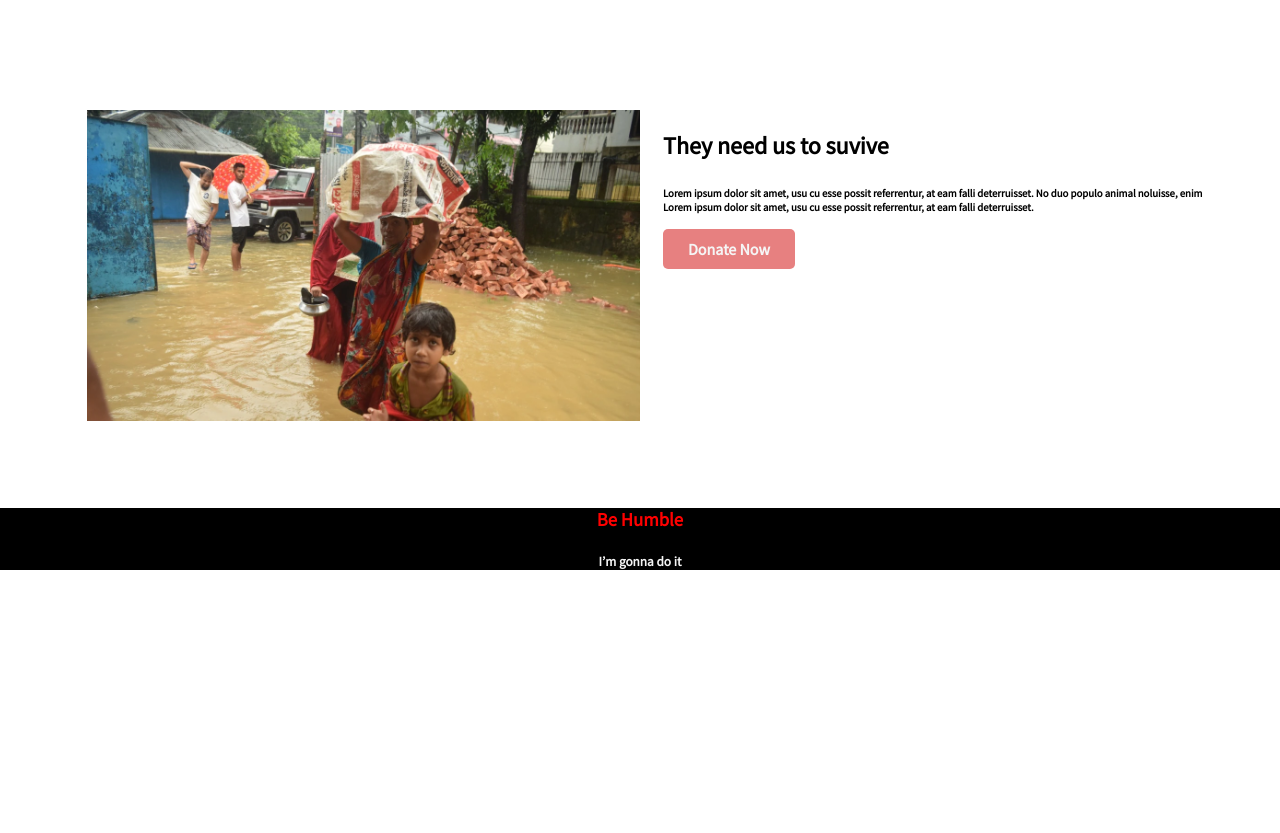
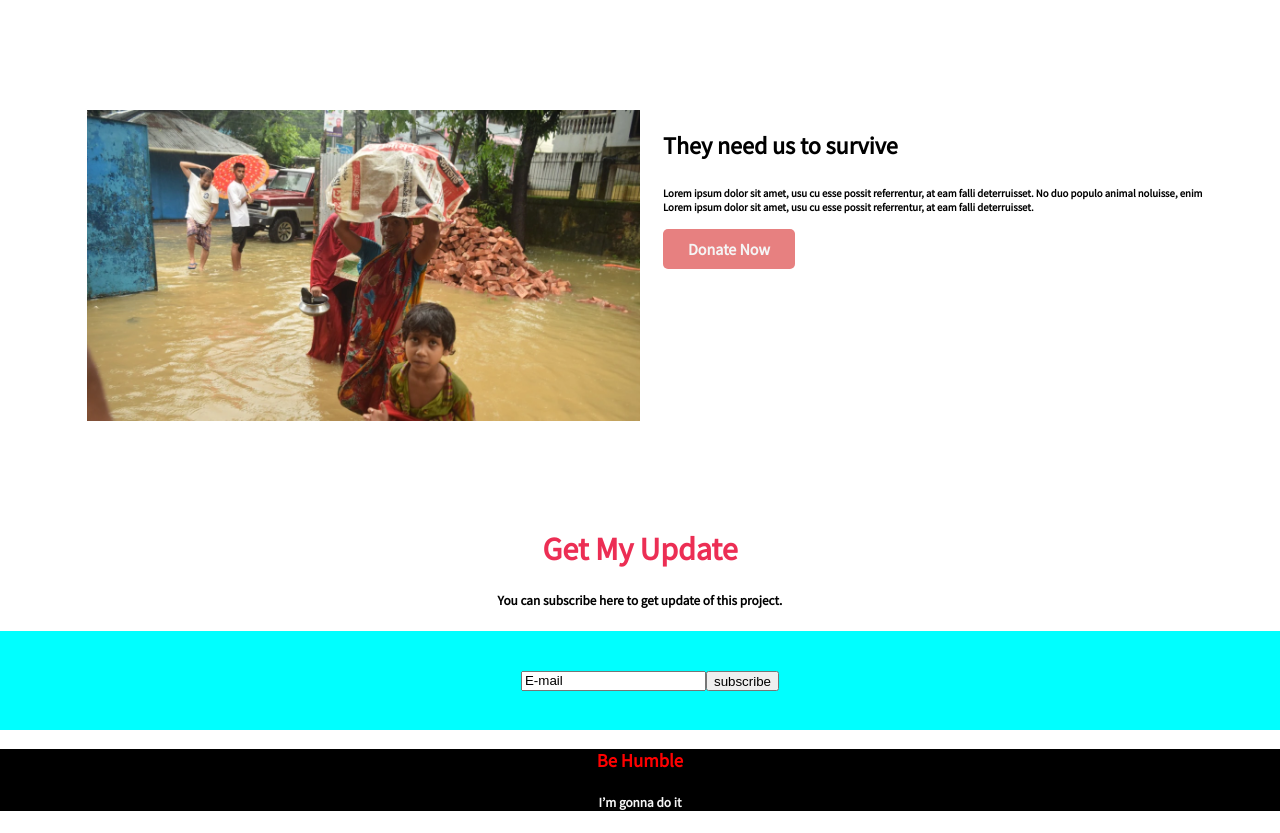
Before and after one commit to joychakraborty009/donate-today-repo, a plain HTML site: page index.html in a window 1280 px wide. Shown: the part 1800-2633 px from the top of the page. Before the commit the page ends 2393 px from the top, so only its background shows below. Drawn offline with Linux system fonts and the light colour scheme.

Commit message:
new added

```diff
--- a/index.html
+++ b/index.html
@@ -59,6 +59,7 @@
         <div class="card1">
             <div class="card-description">
                 <img class="food-icon" src="icons/food.png" alt="">
+                <h3>Food for a family</h3>
                 <p>Amet minim mollit non deserunt
                     ullamco est sit aliqua dolor do amet
                     sint. Velit officia consequat duis enim
@@ -68,6 +69,7 @@
         <div class="card2">
             <div class="card-description">
                 <img class="shelter-icon" src="icons/shelter.png" alt="">
+                <h3>Shelter for a family</h3>
                 <p>Amet minim mollit non deserunt
                     ullamco est sit aliqua dolor do amet
                     sint. Velit officia consequat duis enim
@@ -80,6 +82,8 @@
         <div class="card3">
             <div class="card-description">
                 <img class="frame-icon" src="icons/Frame-1.png" alt="">
+                <h3>Education for a child
+                </h3>
                 <p>Amet minim mollit non deserunt
                     ullamco est sit aliqua dolor do amet
                     sint. Velit officia consequat duis enim
@@ -112,7 +116,7 @@
         </div>
         <div class="half-width">
             <h1>They need us
-                to suvive</h1>
+                to survive</h1>
             <h6>
                 <p>Lorem ipsum dolor sit amet, usu cu esse possit
                     referrentur, at eam falli deterruisset. No duo populo
@@ -123,6 +127,19 @@
             <a class="button">Donate Now</a>
         </div>
     </section>
+    <div class="t3">
+        <div class="tte">
+            <h1>Get My Update</h1>
+            <h5>
+                <p>You can subscribe here to get update of this project.</p>
+            </h5>
+            <div class="tte2">
+                <label class="sub"> <input type="text" value="E-mail"><button>subscribe</button></label>
+
+            </div>
+        </div>
+
+    </div>
 
 
 
--- a/style.css
+++ b/style.css
@@ -214,6 +214,67 @@ body {
     margin: auto;
 }
 
+
+
+.tte h1 {
+    font: 100;
+    color: black;
+}
+
+.tte p {
+    font: 100;
+    color: black;
+}
+
+.tte2 {
+    background-color: aqua;
+    display: flex;
+    justify-content: center;
+    align-items: center;
+    padding-left: 20px;
+
+}
+
+.sub {
+
+    display: flex;
+    padding: 3%;
+    height: 20px;
+    margin: 2px;
+}
+
+.input {
+    border: none;
+    padding: 10px;
+}
+
+.button {
+    text-decoration: none;
+    background-color: rgb(231, 128, 128);
+
+    border: none;
+    color: whitesmoke;
+    font-weight: 700;
+
+    border: none;
+}
+
+.tte h1 {
+    color: rgb(236, 46, 84);
+}
+
+.tte h5 {
+    color: whitesmoke;
+    font: 30px;
+}
+
+.t3 {
+    text-align: center;
+    justify-content: center;
+    margin: 40px 0px 0px 0px;
+}
+
+
 .footer {
 
     background-color: black;
```
